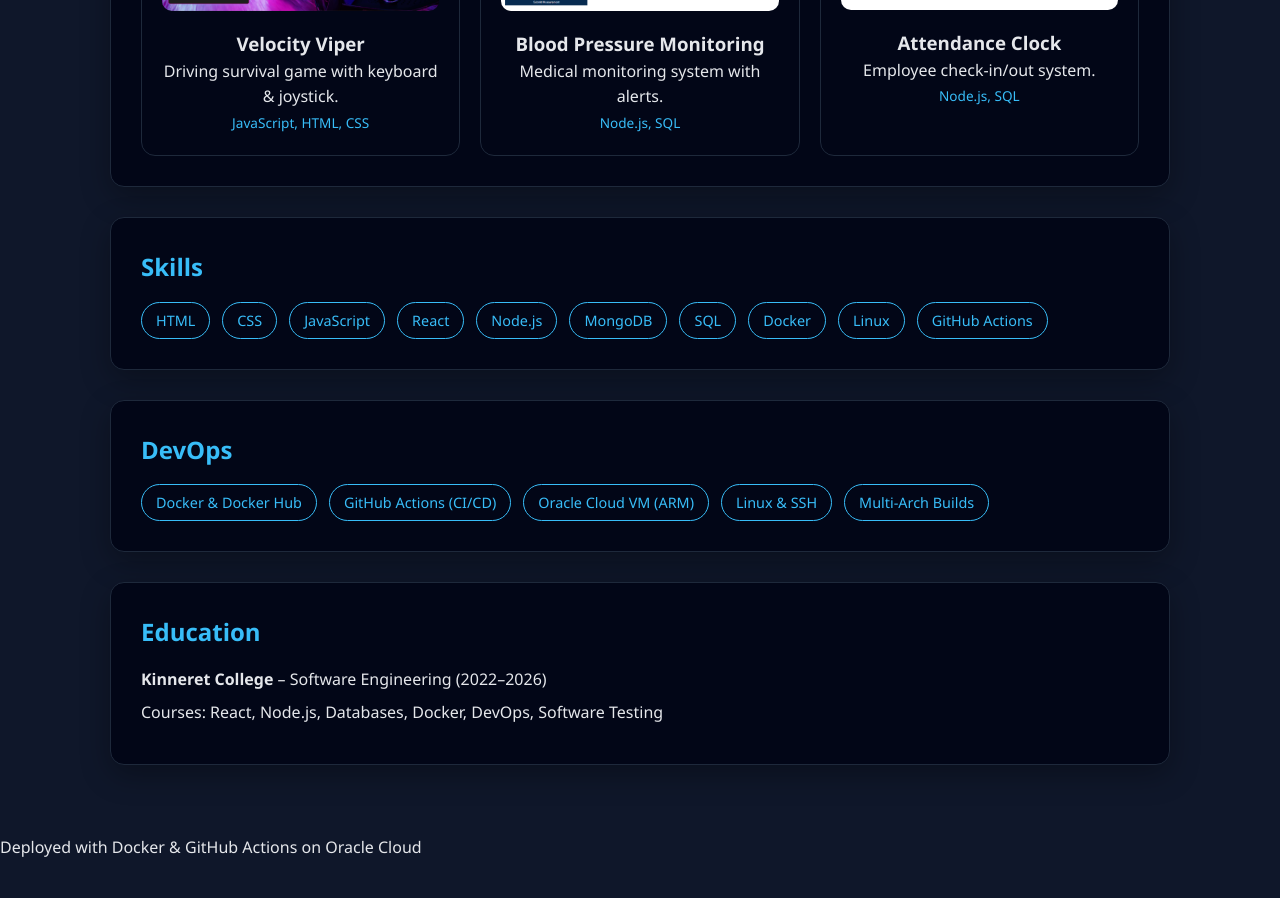
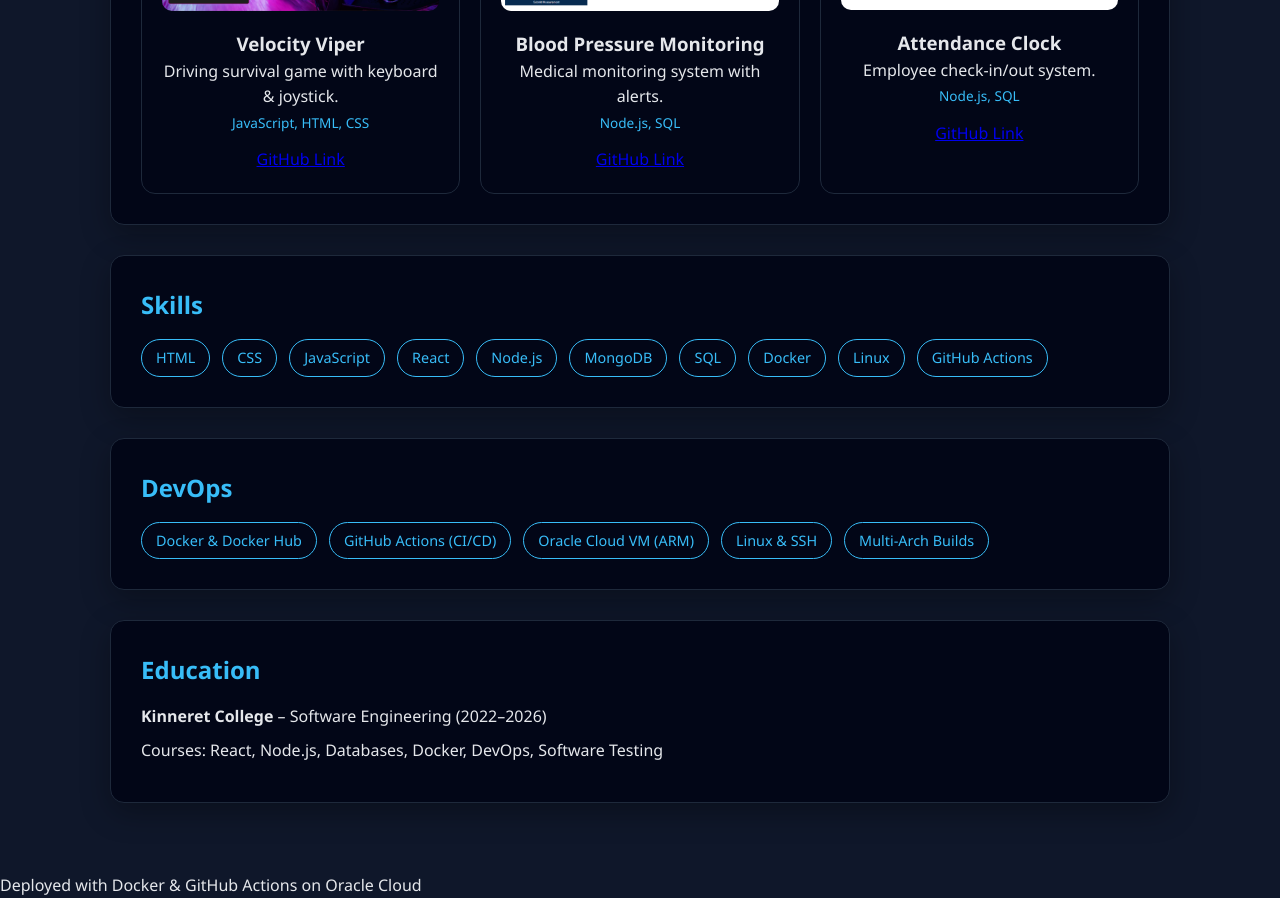
Before and after one commit to osayl12/osayl-resume, a React (Create React App) app: page / in a window 1280 px wide. Shown: the part 920-1818 px from the top of the page. Before the commit the page ends 1781 px from the top, so only its background shows below. Built offline with nearby package versions, Linux system fonts and the light colour scheme.

Commit message:
feat: add GitHub links for the projects,and style for it

```diff
--- a/src/components/Projects.jsx
+++ b/src/components/Projects.jsx
@@ -7,19 +7,24 @@ const projects = [
     title: "Velocity Viper",
     image: carGame,
     desc: "Driving survival game with keyboard & joystick.",
-    stack: "JavaScript, HTML, CSS"
+    stack: "JavaScript, HTML, CSS",
+    github: "https://github.com/osayl12/car-game",
   },
   {
     title: "Blood Pressure Monitoring",
     image: bloodPressure,
     desc: "Medical monitoring system with alerts.",
-    stack: "Node.js, SQL"
+    stack: "Node.js, SQL",
+    github: "https://github.com/osayl12/blood-pressure",
+
   },
   {
     title: "Attendance Clock",
     image: clock,
     desc: "Employee check-in/out system.",
-    stack: "Node.js, SQL"
+    stack: "Node.js, SQL",
+    github: "https://github.com/osayl12/attendance-clock",
+
   }
 ];
 
@@ -36,6 +41,11 @@ function Projects() {
             <h3>{p.title}</h3>
             <p>{p.desc}</p>
             <span>{p.stack}</span>
+            <div className="project-links">
+              <a href={p.github} target="_blank" rel="noopener noreferrer">
+                GitHub Link
+              </a>
+            </div>
           </div>
         ))}
       </div>
--- a/src/styles.css
+++ b/src/styles.css
@@ -119,6 +119,39 @@ header {
   margin-bottom: 6px;
   color: #cbd5f5;
 }
+/* ===== Project Link ===== */
+.project-links {
+  margin-top: 12px;
+  display: flex;
+  gap: 10px;
+  justify-content: center;
+}
+
+.btn {
+  background: #38bdf8;
+  color: #020617;
+  padding: 6px 14px;
+  border-radius: 8px;
+  font-size: 0.85rem;
+  text-decoration: none;
+  transition: background 0.2s ease, transform 0.2s ease;
+}
+
+.btn:hover {
+  background: #0ea5e9;
+  transform: translateY(-2px);
+}
+
+.btn-outline {
+  background: transparent;
+  border: 1px solid #38bdf8;
+  color: #38bdf8;
+}
+
+.btn-outline:hover {
+  background: #38bdf8;
+  color: #020617;
+}
 
 /* ===== Skills ===== */
 .skills-list {
```
